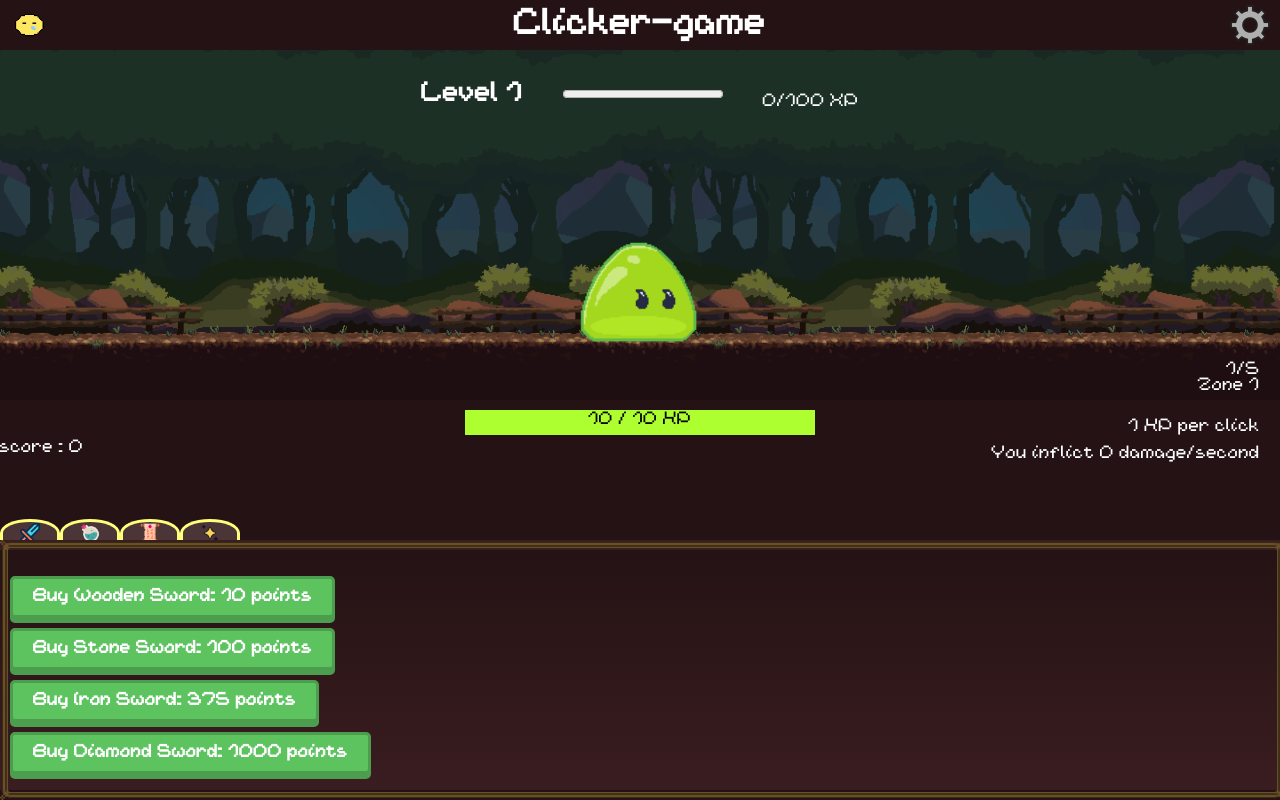
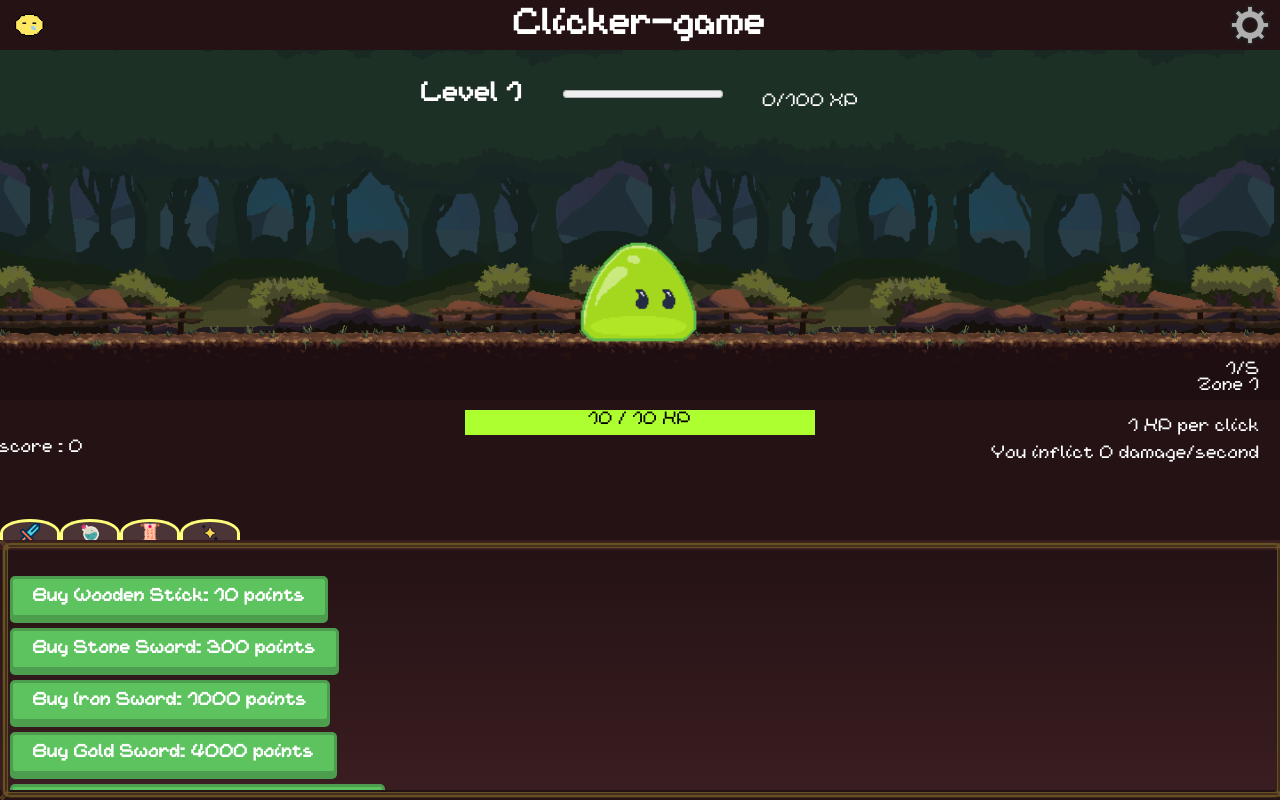
Before and after one commit to TTTaevas/Clicker-game, a React (Vite) app: page / in a window 1280 px wide. Built offline with nearby package versions, Linux system fonts and the light colour scheme.

Commit message:
Added some stuff to buy, reworked some things. Game is a bit more balanced. This will be the last commit about content for a moment, we have to work on the game itself now.

```diff
--- a/src/components/Game.jsx
+++ b/src/components/Game.jsx
@@ -13,6 +13,7 @@ export default function Game() {
   const allowDebug = true;
   const [potion, setPotion] = useState(false);
   const [blobClicked, setBlobClicked] = useState(false);
+  const [maxMonsterCount, setMaxMonsterCount] = useState(5);
   let [level, setLevel] = useState(1);
   let [power, setPower] = useState(1);
   let [score, setScore] = useState(0);
@@ -140,6 +141,8 @@ export default function Game() {
             experience={experience}
             setExperience={setExperience}
             potion={potion}
+            maxMonsterCount={maxMonsterCount}
+            setMaxMonsterCount={setMaxMonsterCount}
           />
         </div>
       </div>
@@ -154,11 +157,17 @@ export default function Game() {
           potion={potion}
           setPotion={setPotion}
           score={score}
+          life={life}
           setLife={setLife}
           setScore={setScore}
           power={power}
           setPower={setPower}
           level={level}
+          monsterZone={monsterZone}
+          experience={experience}
+          setExperience={setExperience}
+          maxMonsterCount={maxMonsterCount}
+          setMaxMonsterCount={setMaxMonsterCount}
         />
       </footer>
     </>
--- a/src/components/Potion.jsx
+++ b/src/components/Potion.jsx
@@ -11,7 +11,7 @@ export default function Potion({
   potionStyle,
   setPotionStyle,
 }) {
-  const [price, setPrice] = useState(5000);
+  const [price, setPrice] = useState(250000);
 
   const buyPotion = () => {
     if (!potion && score >= price) {
--- a/src/components/Shop.jsx
+++ b/src/components/Shop.jsx
@@ -10,6 +10,7 @@ import sparkIcon from "../../assets/spark.png";
 
 export default function Shop({
   score,
+  life,
   setLife,
   setScore,
   potion,
@@ -33,8 +34,8 @@ export default function Shop({
       level: 0,
       price: 10,
       damage: 0.2,
-      name: "Wooden Sword",
-      desc: `The Wooden Sword does 1 damage and cost 10. There is no enchants binded to it yet.`,
+      name: "Wooden Stick",
+      desc: `The Wooden Sword does 1 damage and cost 10.`,
       enchant: 0,
     },
     {
@@ -42,10 +43,10 @@ export default function Shop({
       bought: false,
       equipped: false,
       level: 0,
-      price: 100,
-      damage: 3,
+      price: 300,
+      damage: 0.6,
       name: "Stone Sword",
-      desc: `The Stone Sword does 3 damage and cost 100. There is no enchants binded to it yet.`,
+      desc: `The Stone Sword does 3 damage and cost 100.`,
       enchant: 0,
     },
     {
@@ -53,10 +54,10 @@ export default function Shop({
       bought: false,
       equipped: false,
       level: 0,
-      price: 375,
-      damage: 7,
+      price: 1000,
+      damage: 1.4,
       name: "Iron Sword",
-      desc: `The Iron Sword does 5 damage and cost 375. There is no enchants binded to it yet.`,
+      desc: `The Iron Sword does 5 damage and cost 375.`,
       enchant: 0,
     },
     {
@@ -64,10 +65,65 @@ export default function Shop({
       bought: false,
       equipped: false,
       level: 0,
-      price: 1000,
-      damage: 12,
+      price: 4000,
+      damage: 2.4,
+      name: "Gold Sword",
+      desc: `The Gold Sword does 12 damage and cost 4000.`,
+      enchant: 0,
+    },
+    {
+      id: 5,
+      bought: false,
+      equipped: false,
+      level: 0,
+      price: 10000,
+      damage: 4,
       name: "Diamond Sword",
-      desc: `The Diamond Sword does 12 damage and cost 1000. There is no enchants binded to it yet.`,
+      desc: `The Diamond Sword does 20 damage and cost 10000.`,
+      enchant: 0,
+    },
+    {
+      id: 6,
+      bought: false,
+      equipped: false,
+      level: 0,
+      price: 20000,
+      damage: 6,
+      name: "Ruby Sword",
+      desc: `The Diamond Sword does 30 damage and cost 15000.`,
+      enchant: 0,
+    },
+    {
+      id: 7,
+      bought: false,
+      equipped: false,
+      level: 0,
+      price: 30000,
+      damage: 8,
+      name: "Topaz Sword",
+      desc: `The Diamond Sword does 40 damage and cost 22500.`,
+      enchant: 0,
+    },
+    {
+      id: 8,
+      bought: false,
+      equipped: false,
+      level: 0,
+      price: 45000,
+      damage: 11,
+      name: "Sapphire Sword",
+      desc: `The Diamond Sword does 55 damage and cost 30000.`,
+      enchant: 0,
+    },
+    {
+      id: 9,
+      bought: false,
+      equipped: false,
+      level: 0,
+      price: 100000,
+      damage: 15,
+      name: "Titan Sword",
+      desc: `The Diamond Sword does 75 damage and cost 100000.`,
       enchant: 0,
     },
   ]);
@@ -76,7 +132,7 @@ export default function Shop({
       id: 1,
       bought: false,
       equipped: false,
-      price: 1000,
+      price: 19999,
       name: "First Scroll",
       handleUse: () => {
         const intervalId = setInterval(
@@ -90,25 +146,37 @@ export default function Shop({
       id: 2,
       bought: false,
       equipped: false,
-      price: 5000,
+      price: 28888,
       name: "Second Scroll",
       handleUse: () => {
-        setPower((power = power * 2));
+        setPower(level * 2);
+        setTimeout(() => setPower(power + level), 30000);
       },
     },
     {
       id: 3,
       bought: false,
       equipped: false,
-      price: 8000,
+      price: 37777,
       name: "Third Scroll",
+      handleUse: () => {
+        setPower(level * 4);
+        setTimeout(() => setPower(power + level), 30000);
+      },
     },
     {
       id: 4,
       bought: false,
       equipped: false,
-      price: 15000,
+      price: 46666,
       name: "Fourth Scroll",
+      handleUse: () => {
+        const intervalId = setInterval(
+          () => setLife((oldLife) => oldLife - power * level * 3),
+          100
+        );
+        setTimeout(() => clearInterval(intervalId), 30000);
+      },
     },
   ]);
   const handleBuyEnchant = (selectedSword) => {
@@ -119,14 +187,22 @@ export default function Shop({
         if (s.id === parseInt(selectedSword)) {
           s.enchant = Math.floor(Math.random() * 1000);
         }
-        if (s.enchant > 500) {
+        if (s.enchant === 727) {
+          alert("Legendary Enchant : WYSI ! Damage of this sword +727%");
+          if (s.equipped) {
+            clearInterval(intervalId);
+            makeSwordDealDamage({ ...s, damage: Math.round(s.damage * 8.27) });
+          }
+          return { ...s, damage: Math.round(s.damage * 1.1) };
+        } else if (s.enchant > 500) {
+          alert("Common enchant : Damage of this sword +10% !");
           if (s.equipped) {
             clearInterval(intervalId);
             makeSwordDealDamage({ ...s, damage: Math.round(s.damage * 1.1) });
           }
           return { ...s, damage: Math.round(s.damage * 1.1) };
-        }
-        if (s.enchant <= 500) {
+        } else if (s.enchant <= 500) {
+          alert("Common enchant : Price of this sword -50% !");
           return { ...s, price: Math.round(s.price * 0.5) };
         }
         return s;
--- a/src/components/Zones.jsx
+++ b/src/components/Zones.jsx
@@ -13,9 +13,10 @@ export default function Zones({
   experience,
   setExperience,
   potion,
+  maxMonsterCount,
+  setMaxMonsterCount,
 }) {
   const [monsterCount, setMonsterCount] = useState(1);
-  const [maxMonsterCount, setMaxMonsterCount] = useState(5);
   const [countdown, setCountdown] = useState(30);
   const [beforeBossLife, setBeforeBossLife] = useState(0);
 
```
